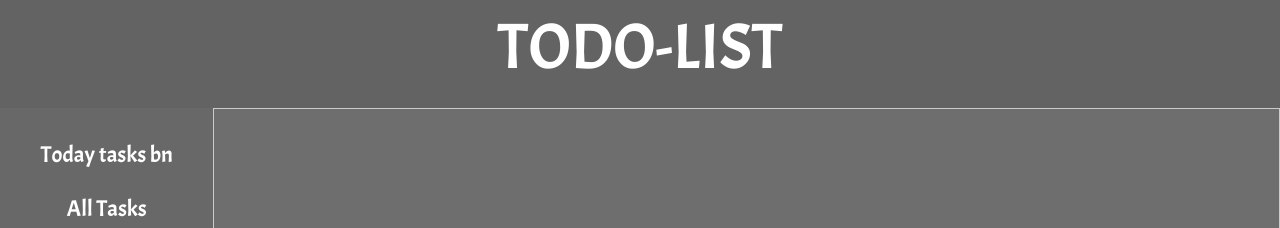
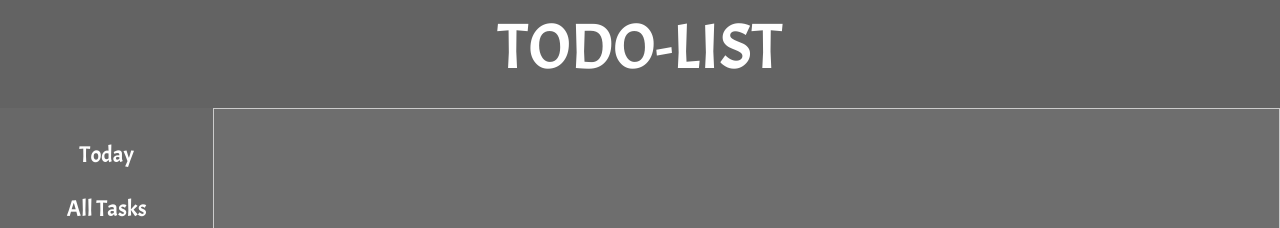
Before and after one commit to Vaibhavagg-2/Todo-List, a website built with webpack: page src/index.html in a window 1280 px wide. Shown: the top 228 px of the page. Built offline with nearby package versions, Linux system fonts and the light colour scheme.

Commit message:
Refactor sidebar text for Today tasks

```diff
--- a/src/index.html
+++ b/src/index.html
@@ -13,7 +13,7 @@
         <div class="header">TODO-LIST</div>
         <div class="sidebar list">
             <ul>
-                <li id="todayTasks">Today tasks bn</li>
+                <li id="todayTasks">Today</li>
                 <li class="allTask">All Tasks</li>
                 <li id="impTasks">Important Tasks</li>
             </ul>
```
